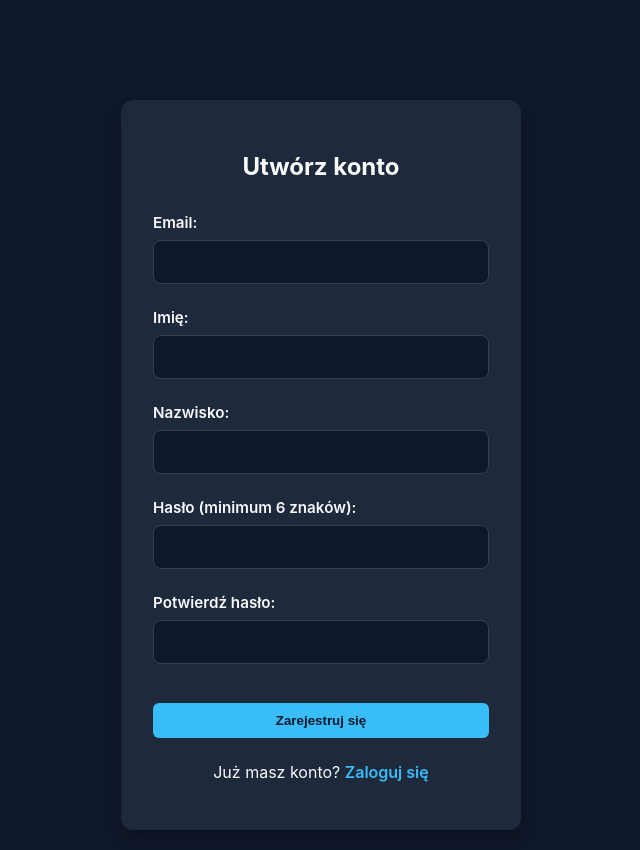
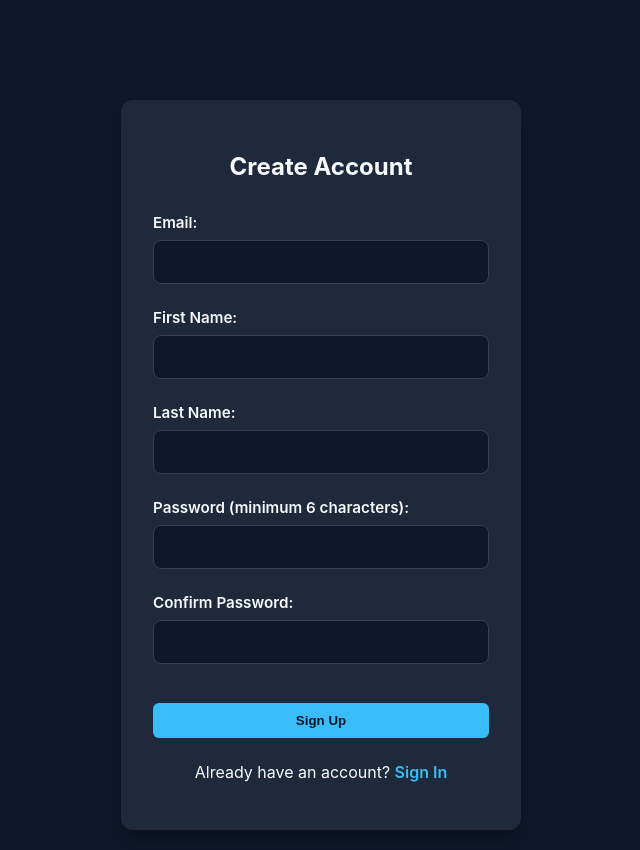
Before and after one commit to M3T1X1/Anti_Spam_Classifier, a Flask app: page /register in a window 1280 px wide. Shown: the whole page, without its empty margins (319-959 px from the left). Run offline with Flask 3, Linux system fonts and the light colour scheme.

Commit message:
feat: translated the app to english, minor db tweaks, fixed db ERD

```diff
--- a/database/db.py
+++ b/database/db.py
@@ -8,4 +8,4 @@ def init_db(app):
     db.init_app(app)
     with app.app_context():
         db.create_all()
-        print("✅ Database tables created successfully!")
+        print("Database tables created successfully!")
--- a/database/models.py
+++ b/database/models.py
@@ -10,6 +10,8 @@ class User(db.Model):
     role = db.Column(db.String, default='user')
     created_at = db.Column(db.DateTime, server_default=db.func.now())
     modified_at = db.Column(db.DateTime, onupdate=db.func.now())
+    messages = db.relationship('Message', backref='user', cascade='all, delete-orphan')
+    plots = db.relationship('Plot', backref='user', cascade='all, delete-orphan')
 
     def set_password(self, password):
         """Hash and set password"""
@@ -25,6 +27,7 @@ class User(db.Model):
 class Message(db.Model):
     __tablename__ = 'messages'
     message_id = db.Column(db.Integer, primary_key=True)
+    email = db.Column(db.String, db.ForeignKey('users.email'), nullable=False)
     value = db.Column(db.String(10000))
     is_ham = db.Column(db.Boolean)
     created_at = db.Column(db.DateTime, server_default=db.func.now())
@@ -32,6 +35,7 @@ class Message(db.Model):
 class Plot(db.Model):
     __tablename__ = 'plots'
     plot_id = db.Column(db.Integer, primary_key=True)
-    user_id = db.Column(db.Integer)
+    email = db.Column(db.String, db.ForeignKey('users.email'), nullable=False)
     path = db.Column(db.String)
     plot_name = db.Column(db.String)
+    created_at = db.Column(db.DateTime, server_default=db.func.now())
--- a/scripts/app.py
+++ b/scripts/app.py
@@ -38,7 +38,7 @@ def get_classifier():
                 "text-classification",
                 model=MODEL_DIR,
                 tokenizer=MODEL_DIR,
-                device=-1,  # CPU
+                device=-1,
                 local_files_only=True
             )
 
@@ -59,7 +59,7 @@ def login_required(f):
     @wraps(f)
     def decorated_function(*args, **kwargs):
         if 'email' not in session:
-            flash('Zaloguj się, aby uzyskać dostęp', 'warning')
+            flash('Please log in to access this page', 'warning')
             return redirect(url_for('login'))
         return f(*args, **kwargs)
     return decorated_function
@@ -81,19 +81,19 @@ def register():
         surname = request.form.get("surname")
 
         if not all([email, password, password_confirm, name, surname]):
-            flash('Wszystkie pola są wymagane', 'danger')
+            flash('All fields are required', 'danger')
             return redirect(url_for('register'))
 
         if password != password_confirm:
-            flash('Hasła się nie zgadzają', 'danger')
+            flash('Passwords do not match', 'danger')
             return redirect(url_for('register'))
 
         if len(password) < 6:
-            flash('Hasło musi mieć co najmniej 6 znaków', 'danger')
+            flash('Password must be at least 6 characters long', 'danger')
             return redirect(url_for('register'))
 
         if User.query.filter_by(email=email).first():
-            flash('Email już zarejestrowany', 'danger')
+            flash('Email already registered', 'danger')
             return redirect(url_for('register'))
 
         user = User(email=email, name=name, surname=surname)
@@ -102,11 +102,11 @@ def register():
         try:
             db.session.add(user)
             db.session.commit()
-            flash('Rejestracja pomyślna! Możesz się teraz zalogować.', 'success')
+            flash('Registration successful! You can now log in.', 'success')
             return redirect(url_for('login'))
         except Exception as e:
             db.session.rollback()
-            flash(f'Błąd rejestracji: {str(e)}', 'danger')
+            flash(f'Registration error: {str(e)}', 'danger')
             return redirect(url_for('register'))
 
     return render_template("register.html")
@@ -120,7 +120,7 @@ def login():
         password = request.form.get("password")
 
         if not email or not password:
-            flash('Email i hasło są wymagane', 'danger')
+            flash('Email and password are required', 'danger')
             return redirect(url_for('login'))
 
         user = User.query.filter_by(email=email).first()
@@ -129,10 +129,10 @@ def login():
             session['email'] = email
             session['name'] = user.name
             session['surname'] = user.surname
-            flash(f'Zalogowano jako {user.name} {user.surname}!', 'success')
+            flash(f'Logged in as {user.name} {user.surname}!', 'success')
             return redirect(url_for('index'))
 
-        flash('Email lub hasło nieprawidłowe', 'danger')
+        flash('Invalid email or password', 'danger')
         return redirect(url_for('login'))
 
     return render_template("login.html")
@@ -142,7 +142,7 @@ def login():
 def logout():
     """User logout"""
     session.clear()
-    flash('Wylogowano pomyślnie', 'info')
+    flash('Logged out successfully', 'info')
     return redirect(url_for('login'))
 
 
@@ -165,6 +165,7 @@ def index():
                 print(f"[DEBUG MAPPED RESULT] {result}")
 
                 message = Message(
+                    email=session['email'],
                     value=user_input.strip(),
                     is_ham=(result == 'ham')
                 )
--- a/scripts/templates/index.html
+++ b/scripts/templates/index.html
@@ -13,8 +13,8 @@
                 <h1>Security Classifier</h1>
                 <div class="user-info">
                     {% if user %}
-                        <span>Zalogowano jako: <strong>{{ user }}</strong></span>
-                        <a href="{{ url_for('logout') }}" class="btn btn-logout">Wyloguj</a>
+                        <span>Logged in as: <strong>{{ user }}</strong></span>
+                        <a href="{{ url_for('logout') }}" class="btn btn-logout">Sign Out</a>
                     {% endif %}
                 </div>
             </div>
--- a/scripts/templates/register.html
+++ b/scripts/templates/register.html
@@ -1,15 +1,15 @@
 <!DOCTYPE html>
-<html lang="pl">
+<html lang="en">
 <head>
     <meta charset="UTF-8">
     <meta name="viewport" content="width=device-width, initial-scale=1.0">
-    <title>Rejestracja</title>
+    <title>Sign Up</title>
     <link rel="stylesheet" href="{{ url_for('static', filename='style.css') }}">
 </head>
 <body>
     <div class="auth-container">
         <div class="auth-card">
-            <h2>Utwórz konto</h2>
+            <h2>Create Account</h2>
 
             {% with messages = get_flashed_messages(with_categories=true) %}
                 {% if messages %}
@@ -26,30 +26,30 @@
                 </div>
 
                 <div class="form-group">
-                    <label for="name">Imię:</label>
+                    <label for="name">First Name:</label>
                     <input type="text" id="name" name="name" required>
                 </div>
 
                 <div class="form-group">
-                    <label for="surname">Nazwisko:</label>
+                    <label for="surname">Last Name:</label>
                     <input type="text" id="surname" name="surname" required>
                 </div>
 
                 <div class="form-group">
-                    <label for="password">Hasło (minimum 6 znaków):</label>
+                    <label for="password">Password (minimum 6 characters):</label>
                     <input type="password" id="password" name="password" required>
                 </div>
 
                 <div class="form-group">
-                    <label for="password_confirm">Potwierdź hasło:</label>
+                    <label for="password_confirm">Confirm Password:</label>
                     <input type="password" id="password_confirm" name="password_confirm" required>
                 </div>
 
-                <button type="submit" class="btn btn-primary">Zarejestruj się</button>
+                <button type="submit" class="btn btn-primary">Sign Up</button>
             </form>
 
             <p class="auth-link">
-                Już masz konto? <a href="{{ url_for('login') }}">Zaloguj się</a>
+                Already have an account? <a href="{{ url_for('login') }}">Sign In</a>
             </p>
         </div>
     </div>
```
Also changed, not shown: scripts/templates/login.html (+8 -8 lines), ERD.jpeg (deleted), ERD.png (added).
